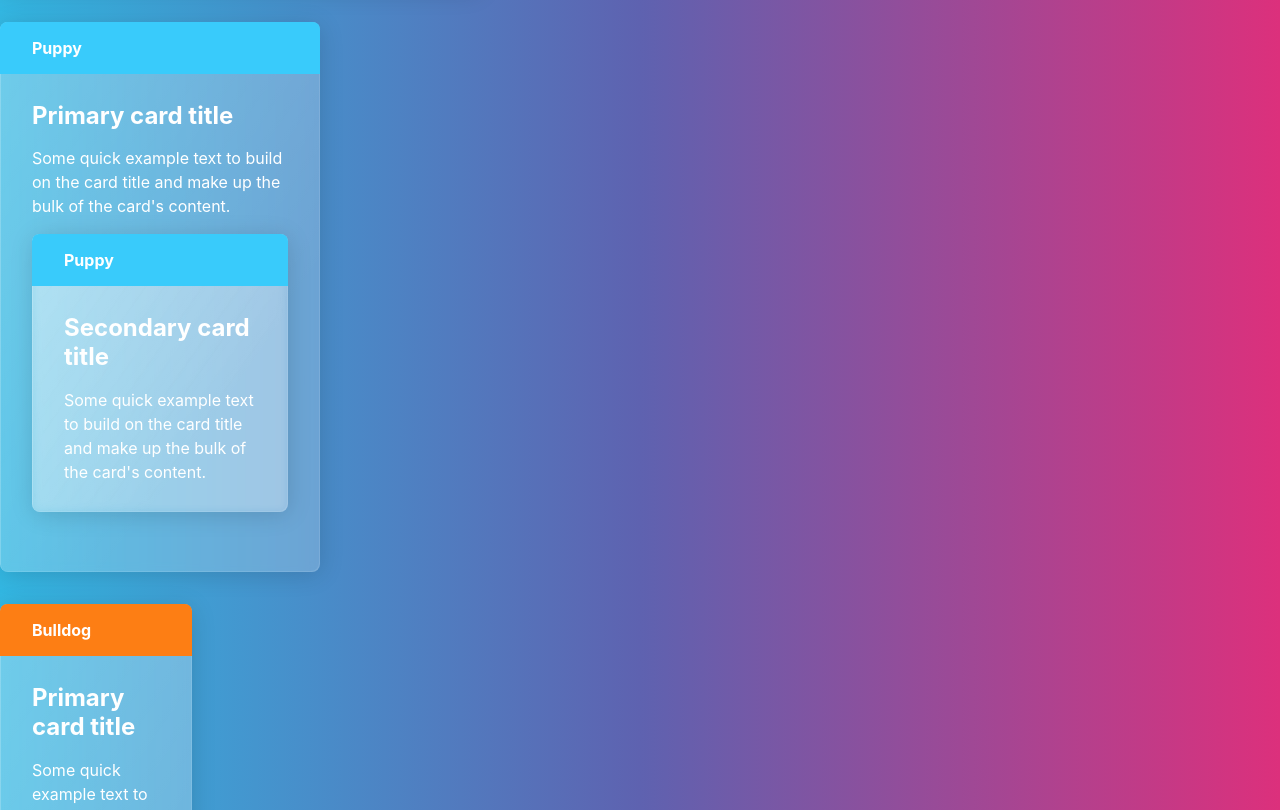
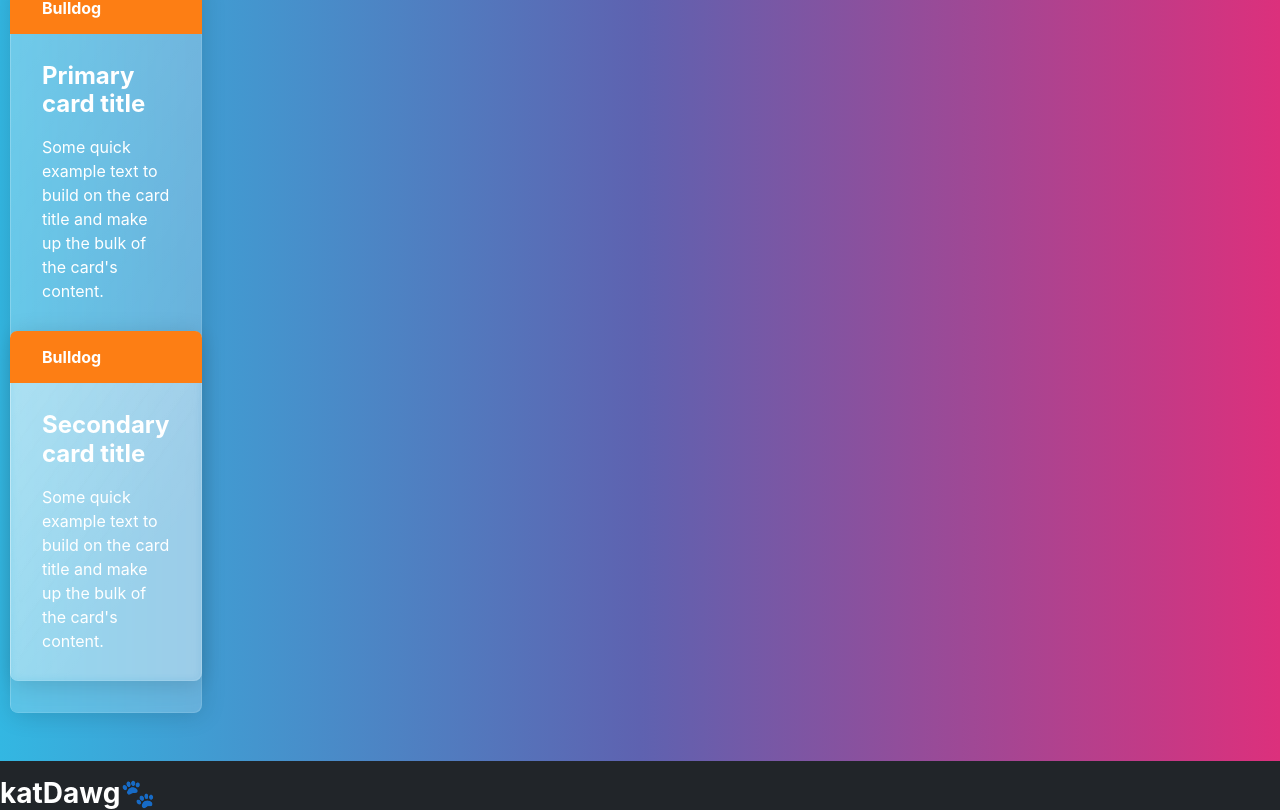
Before and after one commit to joelmartinez16/katDawg, a React (Create React App) app in the folder client/: page /availablePets in a window 1280 px wide. Shown: the part 630-1440 px from the top of the page. Built offline with nearby package versions, Linux system fonts and the light colour scheme; no server answers.

Commit message:
committing new changes to AvailablePets page

```diff
--- a/client/src/App.css
+++ b/client/src/App.css
@@ -1,4 +1,4 @@
-.App {
+/* .App {
   text-align: center;
 }
 
@@ -11,9 +11,9 @@
   .App-logo {
     animation: App-logo-spin infinite 20s linear;
   }
-}
+} */
 
-.App-header {
+/* .App-header {
   background-color: #282c34;
   min-height: 100vh;
   display: flex;
@@ -22,9 +22,9 @@
   justify-content: center;
   font-size: calc(10px + 2vmin);
   color: white;
-}
+} */
 
-.App-link {
+/* .App-link {
   color: #61dafb;
 }
 
@@ -35,9 +35,31 @@
   to {
     transform: rotate(360deg);
   }
+} */
+
+
+.card-grid {
+  display: "grid";
+
+
+}
+.grid--4 {
+  display: grid;
+  grid-template-columns: 1fr 1fr 1fr;
+  grid-gap: 1rem;
 }
 
-.cards {
+.grid__item {
+  flex-basis: 25%;
+  padding-left: 10px;
+  margin-bottom: 16px;
+}
+
+
+/* .footer-color{
+  background-color: black;
+} */
+/* .cards {
   position: absolute;
 
-}
+} */
--- a/client/src/App.js
+++ b/client/src/App.js
@@ -3,11 +3,12 @@
 import HomePage from './pages/Home';
 import ShopPage from './pages/Shop';
 import PetsPage from "./pages/AvailablePets";
-import NavBar from './components/NavBar'
+import NavBar from './components/NavBar';
+import Footer from './components/Footer'
 //import { Constructor } from '@babel/types';
 import {useState, useEffect} from 'react';
 import {getInfo} from './util/API';
-
+import "./App.css"
 
 const client = new ApolloClient({
   uri: "/graphql",
@@ -65,6 +66,7 @@
           <Route path="/shop" exact component={()=> <ShopPage shopItems={dummy}/>} />
           <Route path="/availablePets" exact component={()=> <PetsPage AvailablePets={dummy2}/>} />
         </Switch>
+        <Footer/>
       </Router>
     </ApolloProvider>
   );
--- a/client/src/components/Card.js
+++ b/client/src/components/Card.js
@@ -1,22 +1,23 @@
-const Card = ({ border, header, secondary,  size = 20 }) => {
+const Card = ({ border, header, secondary, size = 20 }) => {
 
     return <>
-        <div class={`card border-${border} mb-3`} style={{ maxWidth: `${size}rem` }}>
-            <div class="card-header">{header}</div>
-            <div class="card-body">
-                <h4 class="card-title">Primary card title</h4>
-                <p class="card-text">Some quick example text to build on the card title and make up the bulk of the card's content.</p>
-
-            <div class={`card border-${secondary} mb-3`} style={{ maxWidth: `${size}rem`}}>
-                <div class="card-header">{header}</div>
-                <div class="card-body">
-                    <h4 class="card-title">Secondary card title</h4>
-                    <p class="card-text">Some quick example text to build on the card title and make up the bulk of the card's content.</p>
+    <div className= "card-grid" >
+        <div className={`card border-${border} mb-3`} style={{ maxWidth: `${size}rem` , display: "inline-block"}}>
+            <div className="card-header">{header}</div>
+            <div className="card-body">
+                <h4 className="card-title">Primary card title</h4>
+                <p className="card-text">Some quick example text to build on the card title and make up the bulk of the card's content.</p>
+                </div>
+            <div className={`card border-${secondary} mb-3`} style={{ maxWidth: `${size}rem`}}>
+                <div className="card-header">{header}</div>
+                <div className="card-body">
+                    <h4 className="card-title">Secondary card title</h4>
+                    <p className="card-text">Some quick example text to build on the card title and make up the bulk of the card's content.</p>
                 </div>
                 </div>
-                </div>
+
+            </div>
             </div>
     </>
 }
-
-        export default Card
+export default Card
--- /dev/null
+++ b/client/src/components/Footer.js
@@ -0,0 +1,15 @@
+import React from 'react';
+
+
+export default function Footer() {
+
+    return (
+        <nav className="navbar navbar-expand-lg navbar-dark bg-dark">
+            <footer >
+                <h3>katDawg🐾</h3>
+            </footer>
+        </nav>
+
+
+    );
+}
--- a/client/src/components/HomePage.js
+++ b/client/src/components/HomePage.js
@@ -6,7 +6,7 @@
         <h1>Kat Dawg 🐾 Pet Adoption</h1>
         <img src="client/src/components/images/dog-and-cat.jpeg" alt="dog and cat" width="500" height="600">
         </img>
-            <button type="button" class="btn btn-secondary">Adopt Now</button>
+            <button type="button" className="btn btn-secondary">Adopt Now</button>
 
             <h2>Our Services</h2>
             <p>We provide an easy website for people looking to add a new pet into their family.
--- a/client/src/components/NavBar.js
+++ b/client/src/components/NavBar.js
@@ -1,33 +1,33 @@
 const NavBar = () => {
     return <>
-        <nav class="navbar navbar-expand-lg navbar-dark bg-dark">
-            <div class="container-fluid">
-                <a class="navbar-brand" href="#">katDawg🐾 </a>
-                <button class="navbar-toggler" type="button" data-bs-toggle="collapse" data-bs-target="#navbarColor02" aria-controls="navbarColor02" aria-expanded="false" aria-label="Toggle navigation">
-                    <span class="navbar-toggler-icon"></span>
+        <nav className="navbar navbar-expand-lg navbar-dark bg-dark">
+            <div className="container-fluid">
+                <a className="navbar-brand" href="#">katDawg🐾 </a>
+                <button className="navbar-toggler" type="button" data-bs-toggle="collapse" data-bs-target="#navbarColor02" aria-controls="navbarColor02" aria-expanded="false" aria-label="Toggle navigation">
+                    <span className="navbar-toggler-icon"></span>
                 </button>
 
-                <div class="collapse navbar-collapse" id="navbarColor02">
-                    <ul class="navbar-nav me-auto">
-                        <li class="nav-item">
-                            <a class="nav-link active" href="#">Home
-                                <span class="visually-hidden">(current)</span>
+                <div className="collapse navbar-collapse" id="navbarColor02">
+                    <ul className="navbar-nav me-auto">
+                        <li className="nav-item">
+                            <a className="nav-link active" href="#">Home
+                                <span className="visually-hidden">(current)</span>
                             </a>
                         </li>
-                        <li class="nav-item">
-                            <a class="nav-link" href="#">Shop</a>
+                        <li className="nav-item">
+                            <a className="nav-link" href="#">Shop</a>
                         </li>
-                        <li class="nav-item">
-                            <a class="nav-link" href="#">Available Adoptees</a>
+                        <li className="nav-item">
+                            <a className="nav-link" href="#">Available Adoptees</a>
                         </li>
-                        <li class="nav-item">
-                            <a class="nav-link" href="#">About</a>
+                        <li className="nav-item">
+                            <a className="nav-link" href="#">About</a>
                         </li>
 
                     </ul>
-                    <form class="d-flex">
-                        <input class="form-control me-sm-2" type="text" placeholder="Search" />
-                        <button class="btn btn-secondary my-2 my-sm-0" type="submit">Search</button>
+                    <form className="d-flex">
+                        <input className="form-control me-sm-2" type="text" placeholder="Search" />
+                        <button className="btn btn-secondary my-2 my-sm-0" type="submit">Search</button>
                     </form>
                 </div>
             </div>
--- a/client/src/pages/AvailablePets.js
+++ b/client/src/pages/AvailablePets.js
@@ -1,11 +1,15 @@
 import Card from '../components/Card'
+import Footer from '../components/Footer'
 
 const Pets = ({ AvailablePets }) => {
     //this is the shop page
-    return <>
+    return <div className= 'card-grid grid--4 grid__item' >
         <h1>Available Adoptees</h1>
         {AvailablePets.map((data) => <Card {...data} />)}
-    </>
+    </div>
+
+
+
 }
 
 export default Pets;
```
